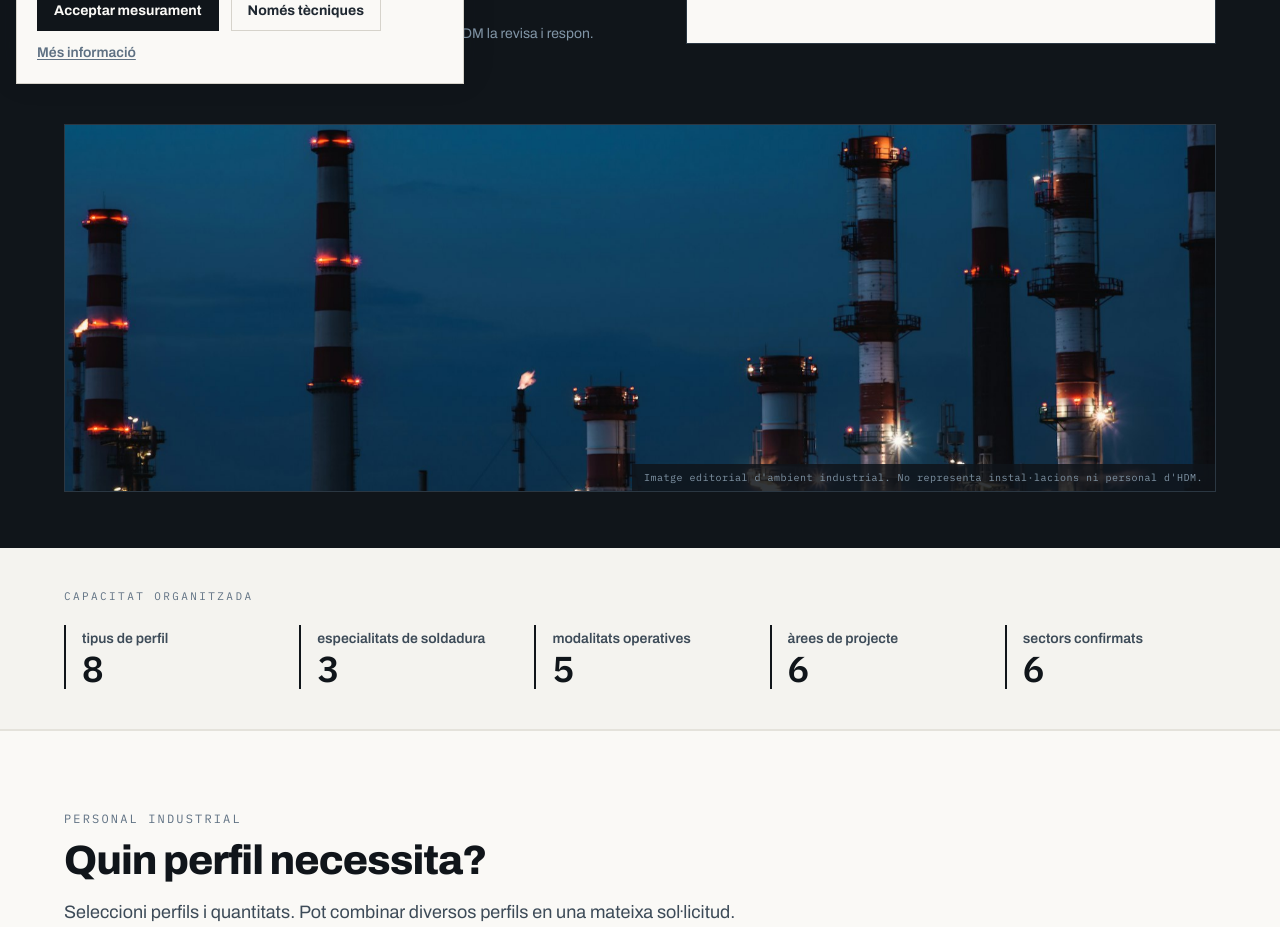
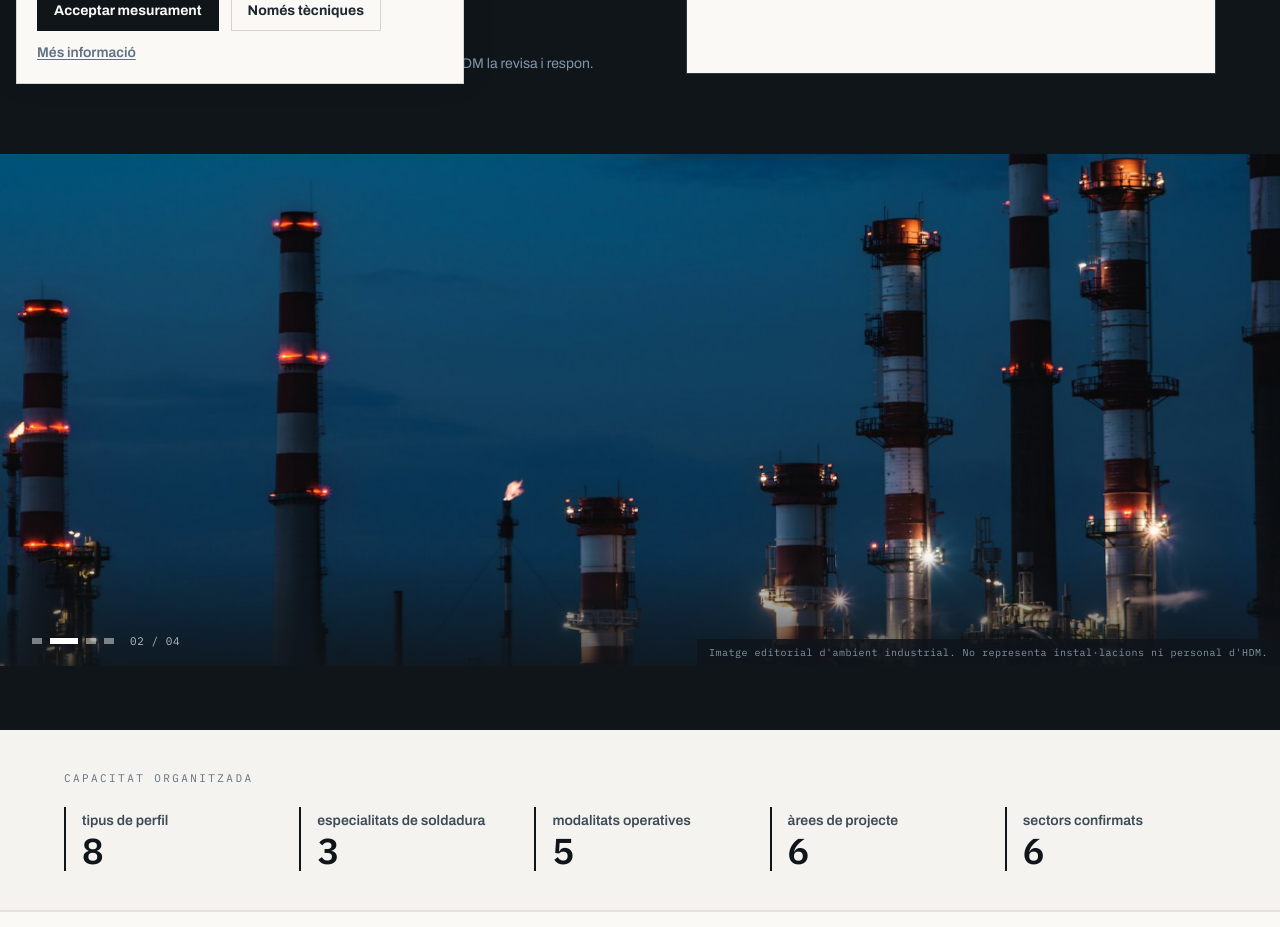
Before and after one commit to Jhin1v9/HDM-Industrial, a Next.js app: page /ca in a window 1280 px wide. Shown: the part 700-1627 px from the top of the page. Built offline with nearby package versions, Linux system fonts and the light colour scheme; no server answers.

Commit message:
carrossel hero REWORK (decreto owner): full-bleed sem borda, h 52-64vh, dots discretos + contador 01/04, gradiente inferior pra legenda; heroLead dos 4 idiomas agora inclui eletromecanicos/mecanicos industriais (chave que faltava); verify completo 156 paginas

```diff
--- a/src/components/chrome/HeroRotator.tsx
+++ b/src/components/chrome/HeroRotator.tsx
@@ -71,6 +71,27 @@ export function HeroRotator({ slides, className }: { slides: HeroSlide[]; classN
           </div>
         );
       })}
+      {/* Gradiente inferior: legibilidade da legenda editorial + dots */}
+      <div className="pointer-events-none absolute inset-x-0 bottom-0 h-28 bg-gradient-to-t from-ink-950/80 to-transparent" />
+      {/* Dots + contador — nível do site, discreto */}
+      <div className="absolute bottom-4 left-5 flex items-center gap-2 sm:left-8">
+        {slides.map((s, i) => (
+          <button
+            key={s.src}
+            type="button"
+            aria-label={`Imagem ${i + 1}`}
+            onClick={() => setIndex(i)}
+            className="h-1.5 transition-all duration-300"
+            style={{
+              width: i === index ? 28 : 10,
+              background: i === index ? "#fff" : "rgba(255,255,255,0.45)",
+            }}
+          />
+        ))}
+        <span className="ml-2 font-mono text-[11px] tracking-wider text-white/70">
+          {String(index + 1).padStart(2, "0")} / {String(slides.length).padStart(2, "0")}
+        </span>
+      </div>
       <style jsx>{`
         @keyframes hdm-kenburns {
           from {
--- a/src/components/pages/HomePage.tsx
+++ b/src/components/pages/HomePage.tsx
@@ -95,11 +95,13 @@ export function HomePage({ locale }: { locale: Locale }) {
           </Reveal>
         </div>
 
-        {/* Hero editorial — carrossel automático (Ken Burns) com as fotos
-            licenciadas registradas. Pedido do cliente Matheus 2026-09-24:
-            "as imagens passam automaticamente, só na primeira parte". */}
-        <Reveal hero zoom className="relative mx-auto max-w-[76rem] px-5 pb-14 sm:px-8">
-          <div className="relative h-[38vh] overflow-hidden border border-ink-700 sm:h-[46vh]">
+        {/* Hero editorial — carrossel automático FULL-BLEED (Ken Burns) com as
+            fotos licenciadas registradas. Pedido do cliente Matheus
+            2026-09-24: "as imagens passam automaticamente, só na primeira
+            parte". Nível do site: borda nenhuma, altura generosa, dots
+            discretos + legenda editorial. */}
+        <Reveal hero zoom className="relative pb-16">
+          <div className="relative h-[52vh] overflow-hidden sm:h-[64vh]">
             <HeroRotator
               slides={[
                 {
--- a/src/i18n/dictionaries/ca.ts
+++ b/src/i18n/dictionaries/ca.ts
@@ -65,7 +65,7 @@ const ca = {
     heroEyebrow: "Subministrament de personal industrial qualificat",
     heroTitle: "El personal industrial que necessita, on el necessita.",
     heroLead:
-      "Soldadors TIG, MIG/MAG i elèctrode, calderers, muntadors, electricistes industrials i supervisors. Configuri la seva necessitat i HDM revisa la disponibilitat abans de confirmar.",
+      "Soldadors TIG, MIG/MAG i elèctrode, calderers, muntadors, electricistes, electromecànics, mecànics industrials i supervisors. Configuri la seva necessitat i HDM revisa la disponibilitat abans de confirmar.",
     heroNote:
       "Sense compromís: la seva sol·licitud no confirma disponibilitat. HDM la revisa i respon.",
     heroStart: "Començar la meva sol·licitud",
--- a/src/i18n/dictionaries/es.ts
+++ b/src/i18n/dictionaries/es.ts
@@ -63,7 +63,7 @@ export const es = {
     heroEyebrow: "Suministro de personal industrial cualificado",
     heroTitle: "El personal industrial que necesita, donde lo necesita.",
     heroLead:
-      "Soldadores TIG, MIG/MAG y electrodo, caldereros, montadores, electricistas industriales y supervisores. Configure su necesidad y HDM revisa la disponibilidad antes de confirmar.",
+      "Soldadores TIG, MIG/MAG y electrodo, caldereros, montadores, electricistas, electromecánicos, mecánicos industriales y supervisores. Configure su necesidad y HDM revisa la disponibilidad antes de confirmar.",
     heroNote:
       "Sin compromiso: su solicitud no confirma disponibilidad. HDM la revisa y responde.",
     heroStart: "Empezar mi solicitud",
--- a/src/i18n/dictionaries/pt.ts
+++ b/src/i18n/dictionaries/pt.ts
@@ -65,7 +65,7 @@ export const pt = {
     heroEyebrow: "Fornecimento de pessoal industrial qualificado",
     heroTitle: "O pessoal industrial de que precisa, onde precisa dele.",
     heroLead:
-      "Soldadores TIG, MIG/MAG e eletrodo, caldeireiros, montadores, eletricistas industriais e supervisores. Configure a sua necessidade e a HDM revê a disponibilidade antes de confirmar.",
+      "Soldadores TIG, MIG/MAG e eletrodo, caldeireiros, montadores, eletricistas, eletromecânicos, mecânicos industriais e supervisores. Configure a sua necessidade e a HDM revê a disponibilidade antes de confirmar.",
     heroNote:
       "Sem compromisso: o seu pedido não confirma disponibilidade. A HDM revê-o e responde.",
     heroStart: "Começar o meu pedido",
```
